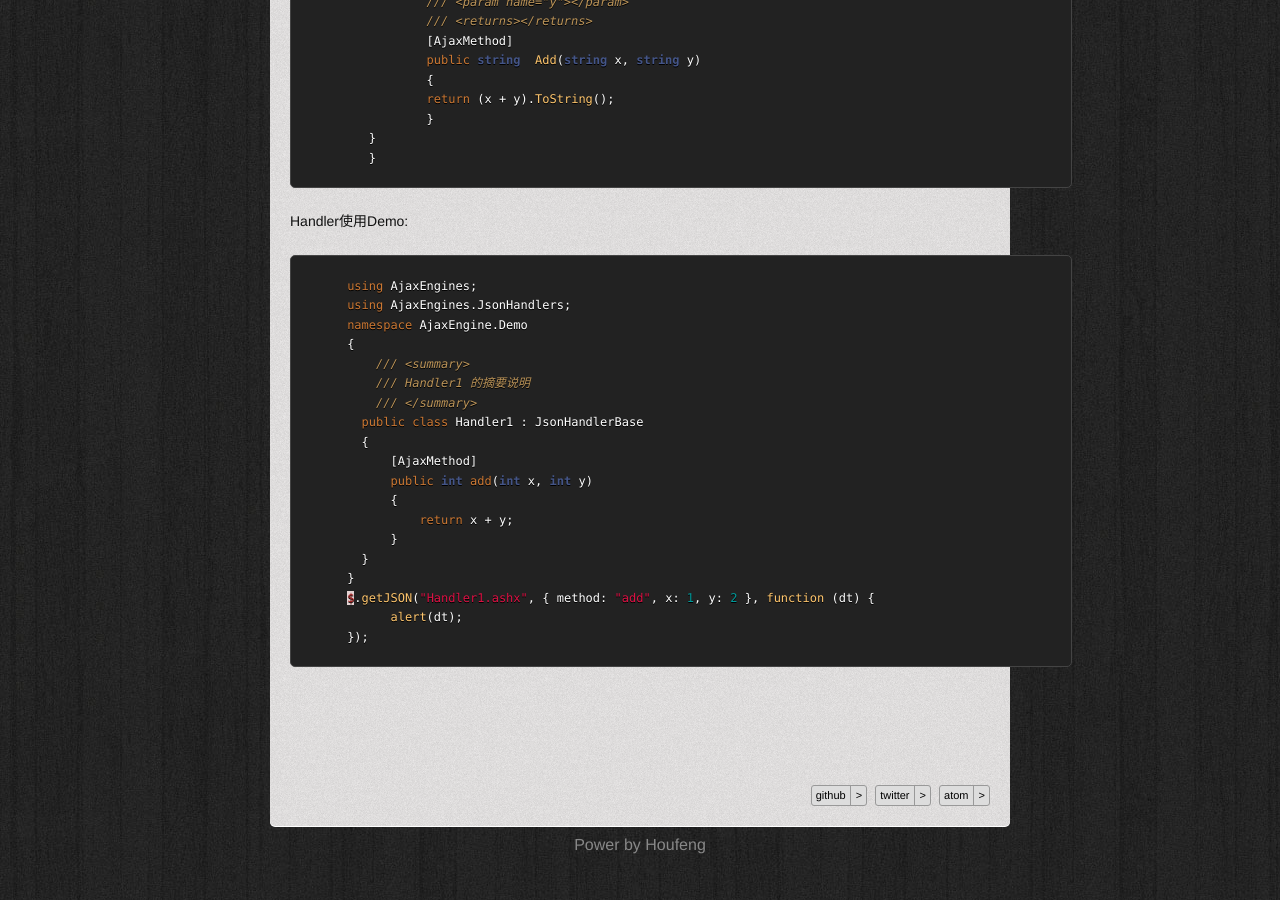
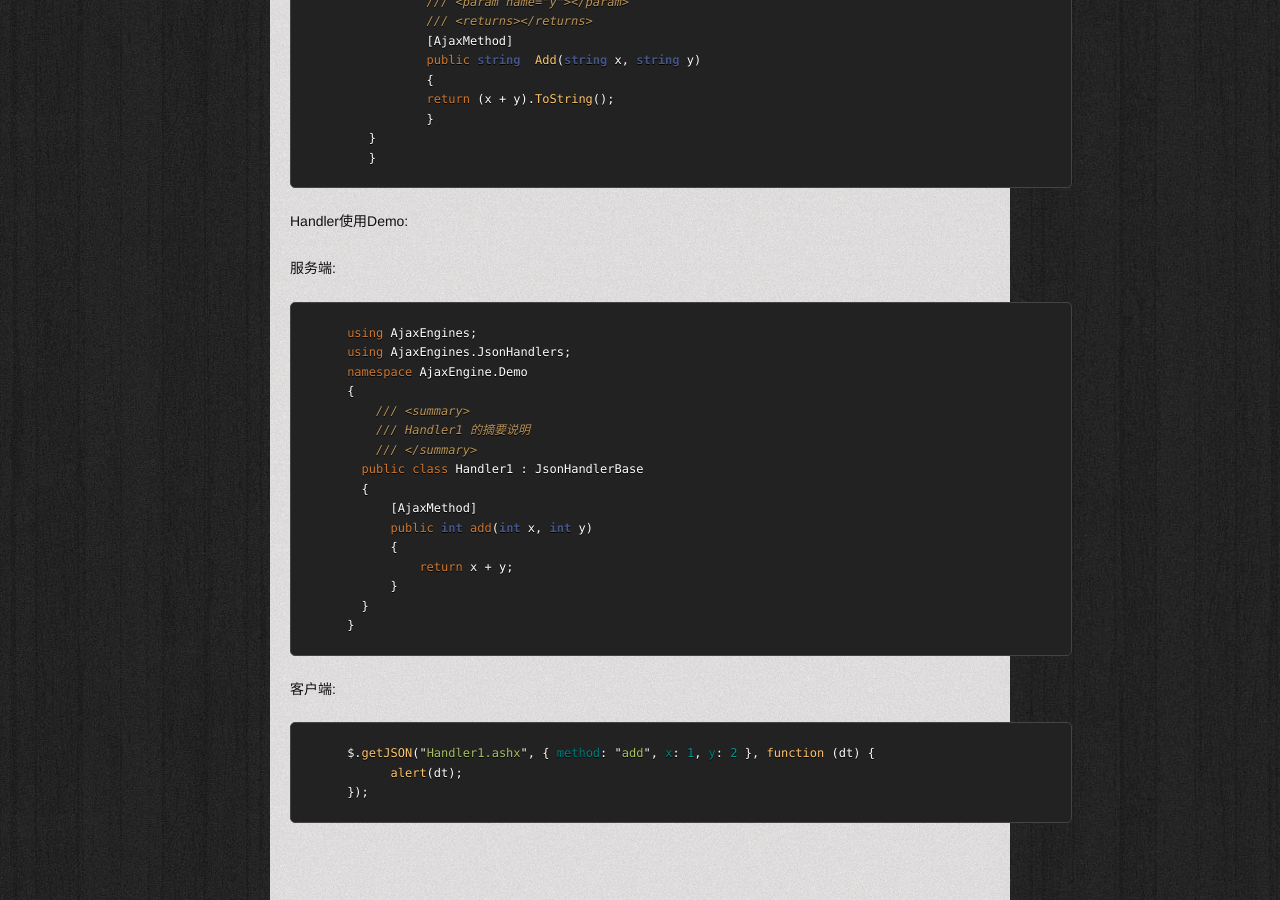
Before and after one commit to Houfeng/houfeng.github.com, a Jekyll site: the page built from _posts/2012-02-10-ajaxengine-dotnet.md, in a window 1280 px wide and 900 px high, scrolled down 1706 px. Built offline with Jekyll 4.4.1, drawn with Linux system fonts in a browser that asks for light colours; Markdown is read by kramdown in place of the engine named in the settings; comment, search, counter and statistics services are not loaded.

Commit message:
Updated _posts/2012-02-10-ajaxengine-dotnet.md

```diff
--- a/_posts/2012-02-10-ajaxengine-dotnet.md
+++ b/_posts/2012-02-10-ajaxengine-dotnet.md
@@ -75,6 +75,7 @@ AjaxEngine的思路还是较为巧妙的！
 
 Handler使用Demo:
 
+服务端:
 {% highlight csharp %}
      using AjaxEngines;
      using AjaxEngines.JsonHandlers;
@@ -92,6 +93,10 @@ Handler使用Demo:
            }
        }
      }
+{% endhighlight %}
+
+客户端:
+{% highlight javascript %}
      $.getJSON("Handler1.ashx", { method: "add", x: 1, y: 2 }, function (dt) {
            alert(dt);
      });
```
